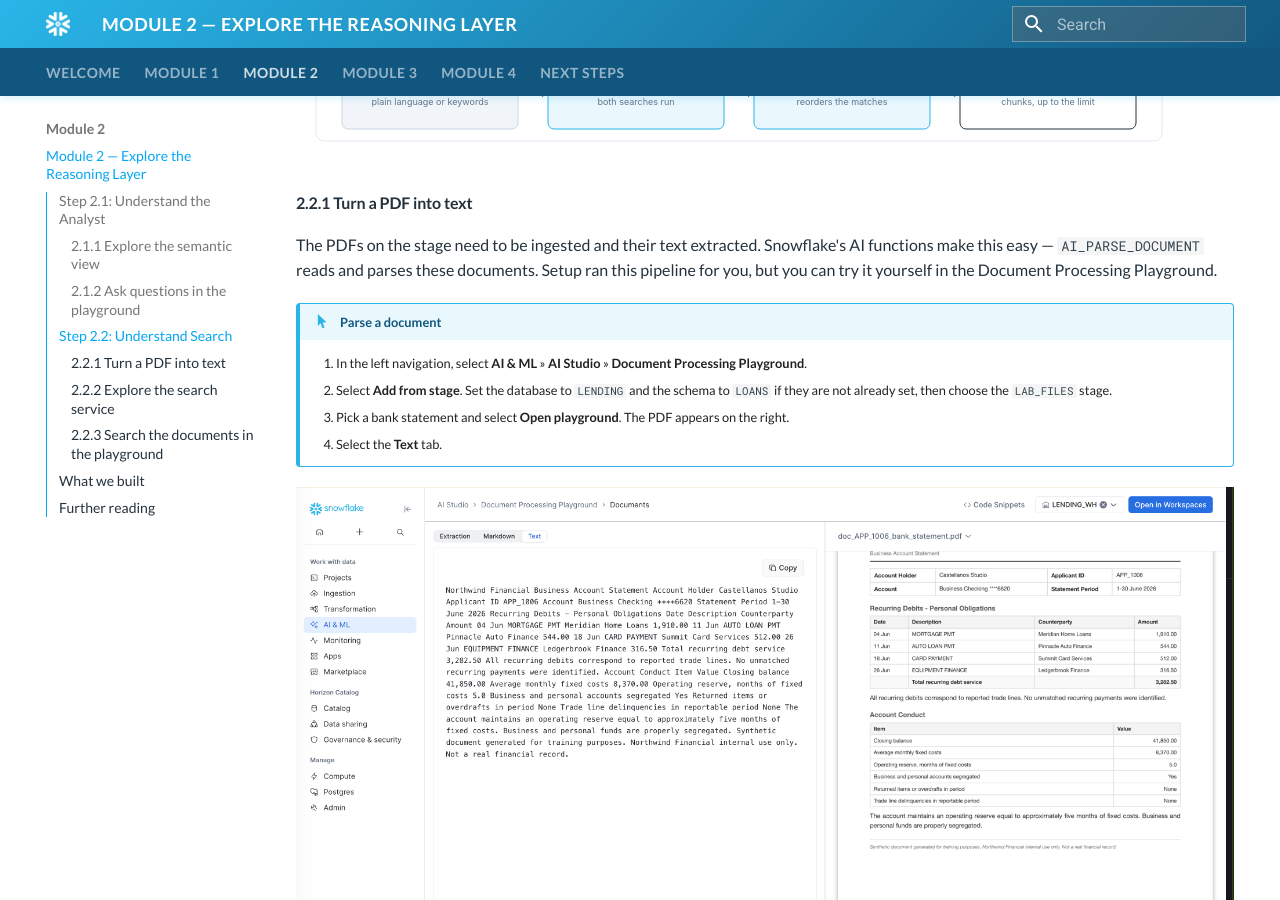
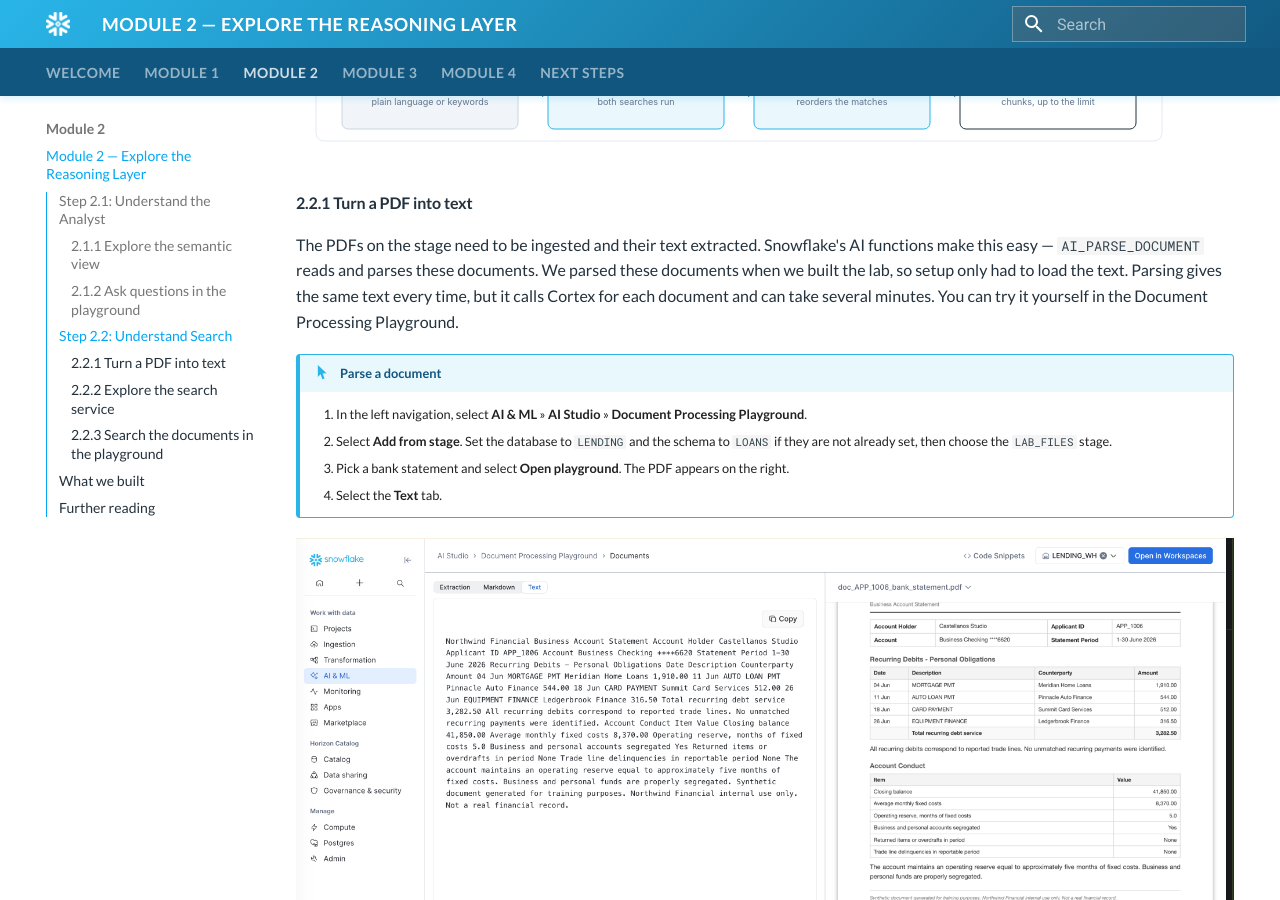
Before and after one commit to neelsengupta/snowflake-agentic-lending-lab, an MkDocs documentation site: the page built from docs/module-2.md, in a window 1280 px wide and 900 px high, scrolled down 4050 px. Built offline with MkDocs 1.6.1 and Material for MkDocs 9.7.7, drawn with Linux system fonts in a browser that asks for light colours.

Commit message:
Guide: document text is parsed when the lab is built

```diff
--- a/docs/module-2.md
+++ b/docs/module-2.md
@@ -78,7 +78,7 @@
 
 #### 2.2.1 Turn a PDF into text
 
-The PDFs on the stage need to be ingested and their text extracted. Snowflake's AI functions make this easy — `AI_PARSE_DOCUMENT` reads and parses these documents. Setup ran this pipeline for you, but you can try it yourself in the Document Processing Playground.
+The PDFs on the stage need to be ingested and their text extracted. Snowflake's AI functions make this easy — `AI_PARSE_DOCUMENT` reads and parses these documents. We parsed these documents when we built the lab, so setup only had to load the text. Parsing gives the same text every time, but it calls Cortex for each document and can take several minutes. You can try it yourself in the Document Processing Playground.
 
 !!! action "Parse a document"
 
```
